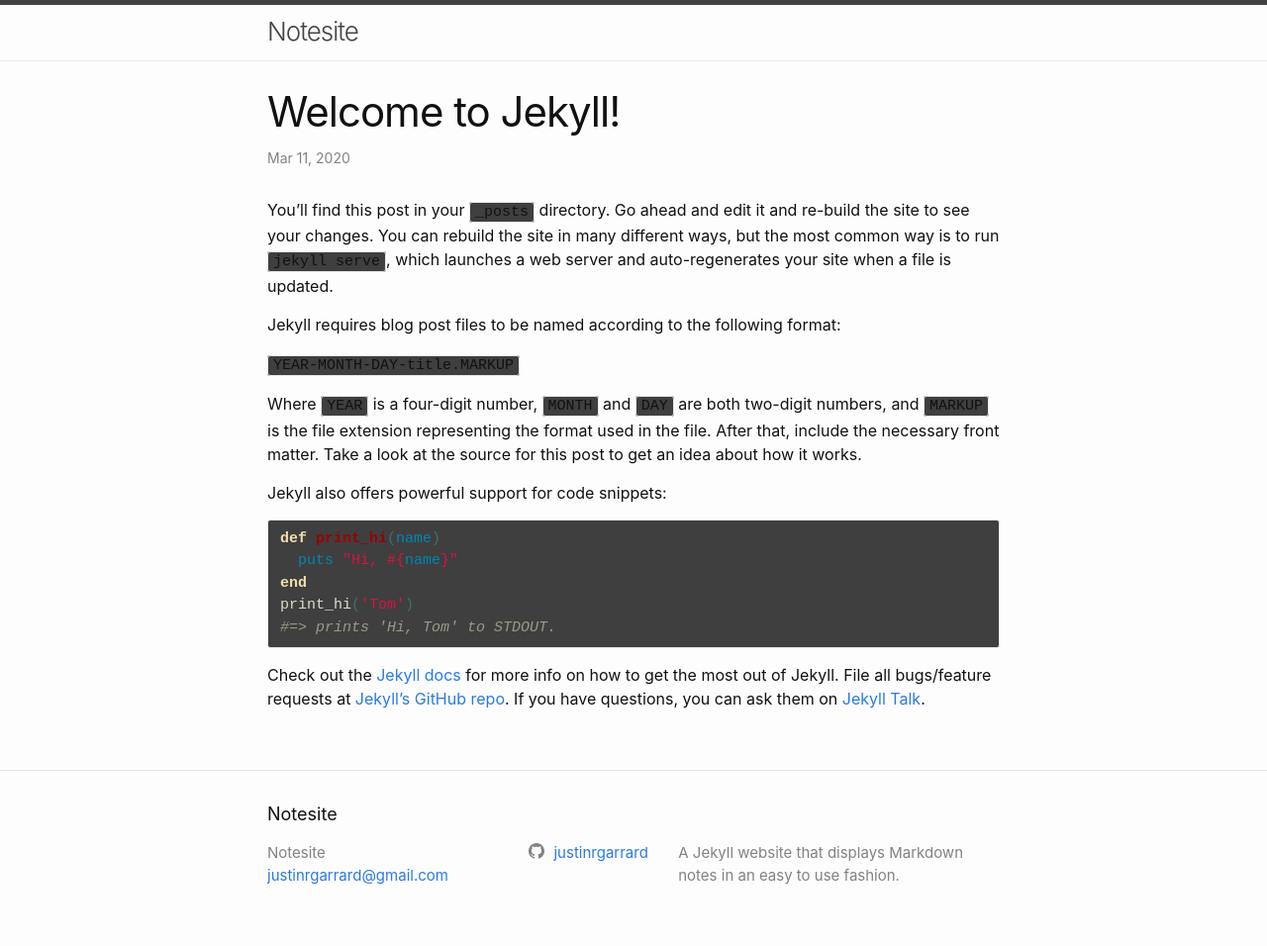
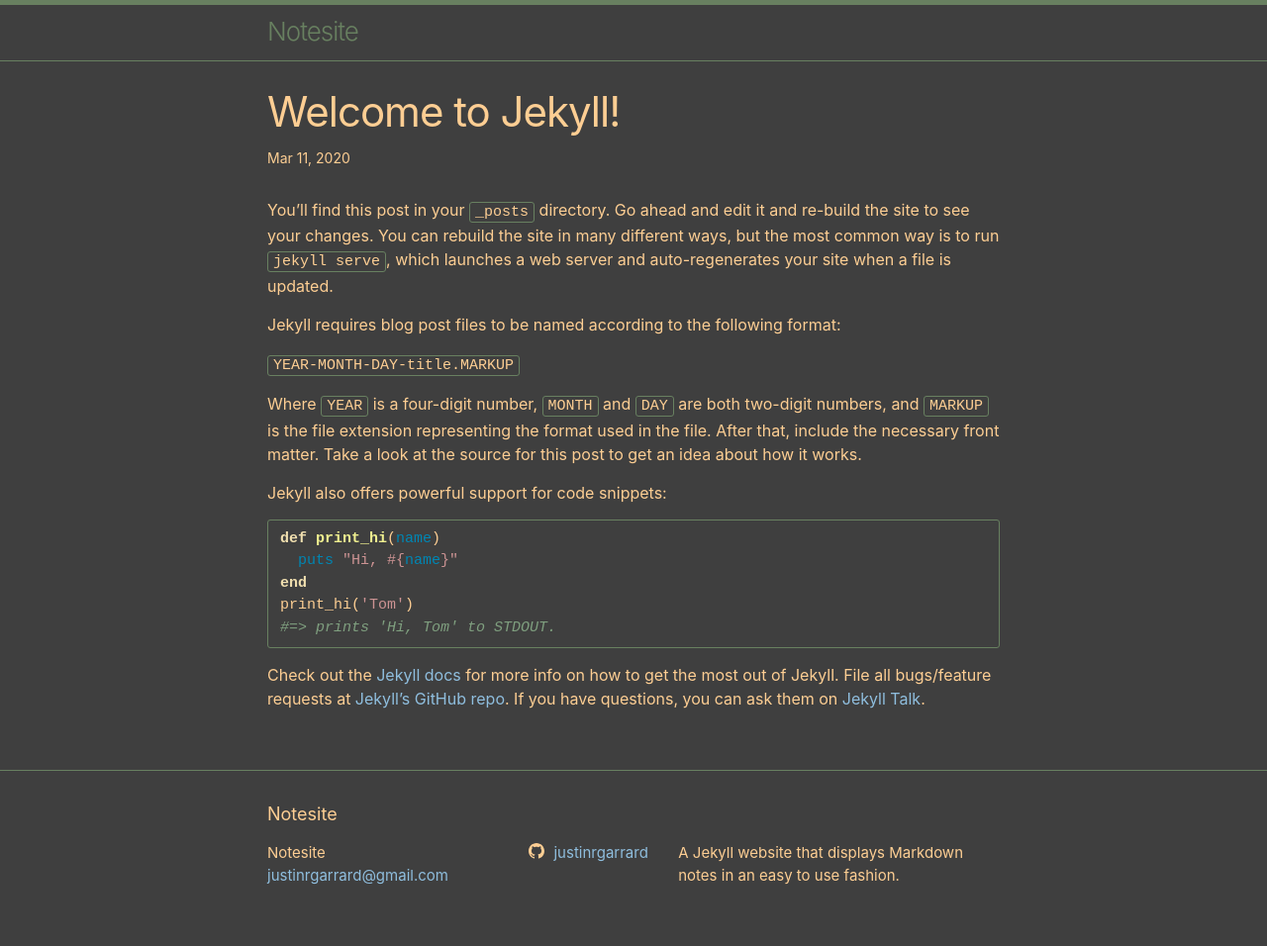
Before and after one commit to justinrgarrard/notesite, a Jekyll site: the page built from _posts/2020-03-11-welcome-to-jekyll.markdown, in a window 1280 px wide. Shown: the whole page at 99% size. Built offline with Jekyll 4.4.1, drawn with Linux system fonts in a browser that asks for light colours.

Commit message:
Implemented my own hacky version of Zenburn

```diff
--- a/_sass/minima.scss
+++ b/_sass/minima.scss
@@ -10,13 +10,13 @@ $base-line-height: 1.5 !default;
 
 $spacing-unit:     30px !default;
 
-$text-color:       #111 !default;
-$background-color: #fdfdfd !default;
-$brand-color:      #2a7ae2 !default;
+$text-color:       #fdce93 !default;
+$background-color: #3f3f3f !default;
+$brand-color:      #8fbede !default; //#2a7ae2
 
-$grey-color:       #828282 !default;
-$grey-color-light: lighten($grey-color, 40%) !default;
-$grey-color-dark:  darken($grey-color, 25%) !default;
+$grey-color:       #fdce93 !default; //#828282
+$grey-color-light: #688060 !default; //lighten($grey-color, 40%) !default;
+$grey-color-dark:  #688060 !default; // darken($grey-color, 25%) !default;
 
 $table-text-align: left !default;
 
--- a/_sass/minima/_base.scss
+++ b/_sass/minima/_base.scss
@@ -149,7 +149,7 @@ blockquote {
 pre,
 code {
   @include relative-font-size(0.9375);
-  border: 1px solid $grey-color-light;
+  border: 1px solid #688060; //$grey-color-light;
   border-radius: 3px;
   background-color: #3f3f3f;
 }
@@ -232,19 +232,19 @@ table {
   margin-bottom: $spacing-unit;
   width: 100%;
   text-align: $table-text-align;
-  color: lighten($text-color, 18%);
+  color: $text-color; //lighten($text-color, 18%);
   border-collapse: collapse;
   border: 1px solid $grey-color-light;
   tr {
     &:nth-child(even) {
-      background-color: lighten($grey-color-light, 6%);
+     //  background-color: lighten($grey-color-light, 6%);
     }
   }
   th, td {
     padding: ($spacing-unit / 3) ($spacing-unit / 2);
   }
   th {
-    background-color: lighten($grey-color-light, 3%);
+    background-color: #333333; //lighten($grey-color-light, 3%);
     border: 1px solid darken($grey-color-light, 4%);
     border-bottom-color: darken($grey-color-light, 12%);
   }
--- a/_sass/minima/_syntax-highlighting.scss
+++ b/_sass/minima/_syntax-highlighting.scss
@@ -2,70 +2,70 @@
  * Syntax highlighting styles
  */
 .highlight {
-  background: #fff;
+  background: #3f3f3f;
   @extend %vertical-rhythm;
 
   .highlighter-rouge & {
     background: #3f3f3f;
   }
 
-  .c     { color: #998; font-style: italic } // Comment
-  .err   { color: #a61717; background-color: #e3d2d2 } // Error
-  .k     { font-weight: bold } // Keyword
-  .o     { font-weight: bold } // Operator
-  .cm    { color: #998; font-style: italic } // Comment.Multiline
-  .cp    { color: #999; font-weight: bold } // Comment.Preproc
-  .c1    { color: #998; font-style: italic } // Comment.Single
-  .cs    { color: #999; font-weight: bold; font-style: italic } // Comment.Special
+  .c     { color: #7f9f7f; font-style: italic } // Comment
+  .err   { color: #80d4aa; background-color: #2f2f2f } // Error
+  .k     { color: #f0dfaf; font-weight: bold } // Keyword
+  .o     { color: #f0efd0; font-weight: bold } // Operator
+  .cm    { color: #7f9f7f; font-style: italic } // Comment.Multiline
+  .cp    { color: #7f9f7f; font-weight: bold } // Comment.Preproc
+  .c1    { color: #7f9f7f; font-style: italic } // Comment.Single
+  .cs    { color: #7f9f7f; font-weight: bold; font-style: italic } // Comment.Special
   .gd    { color: #000; background-color: #fdd } // Generic.Deleted
   .gd .x { color: #000; background-color: #faa } // Generic.Deleted.Specific
   .ge    { font-style: italic } // Generic.Emph
-  .gr    { color: #a00 } // Generic.Error
-  .gh    { color: #999 } // Generic.Heading
+  .gr    { color: #80d4aa } // Generic.Error
+  .gh    { color: #7f9f7f } // Generic.Heading
   .gi    { color: #000; background-color: #dfd } // Generic.Inserted
   .gi .x { color: #000; background-color: #afa } // Generic.Inserted.Specific
   .go    { color: #888 } // Generic.Output
   .gp    { color: #555 } // Generic.Prompt
   .gs    { font-weight: bold } // Generic.Strong
   .gu    { color: #aaa } // Generic.Subheading
-  .gt    { color: #a00 } // Generic.Traceback
+  .gt    { color: #80d4aa } // Generic.Traceback
   .kc    { font-weight: bold } // Keyword.Constant
   .kd    { font-weight: bold } // Keyword.Declaration
   .kp    { font-weight: bold } // Keyword.Pseudo
   .kr    { font-weight: bold } // Keyword.Reserved
-  .kt    { color: #458; font-weight: bold } // Keyword.Type
-  .m     { color: #099 } // Literal.Number
-  .s     { color: #d14 } // Literal.String
+  .kt    { color: #dfdfbf; font-weight: bold } // Keyword.Type
+  .m     { color: #8cd0d3 } // Literal.Number
+  .s     { color: #cc9393 } // Literal.String
   .na    { color: #008080 } // Name.Attribute
   .nb    { color: #0086B3 } // Name.Builtin
-  .nc    { color: #458; font-weight: bold } // Name.Class
+  .nc    { color: #dfdfbf; font-weight: bold } // Name.Class
   .no    { color: #008080 } // Name.Constant
   .ni    { color: #800080 } // Name.Entity
-  .ne    { color: #900; font-weight: bold } // Name.Exception
-  .nf    { color: #900; font-weight: bold } // Name.Function
+  .ne    { color: #c3bf9f; font-weight: bold } // Name.Exception
+  .nf    { color: #efef8f; font-weight: bold } // Name.Function
   .nn    { color: #555 } // Name.Namespace
-  .nt    { color: #000080 } // Name.Tag
+  .nt    { color: #e89393 } // Name.Tag
   .nv    { color: #008080 } // Name.Variable
   .ow    { font-weight: bold } // Operator.Word
   .w     { color: #bbb } // Text.Whitespace
-  .mf    { color: #099 } // Literal.Number.Float
-  .mh    { color: #099 } // Literal.Number.Hex
-  .mi    { color: #099 } // Literal.Number.Integer
-  .mo    { color: #099 } // Literal.Number.Oct
-  .sb    { color: #d14 } // Literal.String.Backtick
-  .sc    { color: #d14 } // Literal.String.Char
-  .sd    { color: #d14 } // Literal.String.Doc
-  .s2    { color: #d14 } // Literal.String.Double
-  .se    { color: #d14 } // Literal.String.Escape
-  .sh    { color: #d14 } // Literal.String.Heredoc
-  .si    { color: #d14 } // Literal.String.Interpol
-  .sx    { color: #d14 } // Literal.String.Other
+  .mf    { color: #8cd0d3 } // Literal.Number.Float
+  .mh    { color: #8cd0d3 } // Literal.Number.Hex
+  .mi    { color: #8cd0d3 } // Literal.Number.Integer
+  .mo    { color: #8cd0d3 } // Literal.Number.Oct
+  .sb    { color: #cc9393 } // Literal.String.Backtick
+  .sc    { color: #cc9393 } // Literal.String.Char
+  .sd    { color: #cc9393 } // Literal.String.Doc
+  .s2    { color: #cc9393 } // Literal.String.Double
+  .se    { color: #cc9393 } // Literal.String.Escape
+  .sh    { color: #cc9393 } // Literal.String.Heredoc
+  .si    { color: #cc9393 } // Literal.String.Interpol
+  .sx    { color: #cc9393 } // Literal.String.Other
   .sr    { color: #009926 } // Literal.String.Regex
-  .s1    { color: #d14 } // Literal.String.Single
+  .s1    { color: #cc9393 } // Literal.String.Single
   .ss    { color: #990073 } // Literal.String.Symbol
-  .bp    { color: #999 } // Name.Builtin.Pseudo
+  .bp    { color: #7f9f7f } // Name.Builtin.Pseudo
   .vc    { color: #008080 } // Name.Variable.Class
   .vg    { color: #008080 } // Name.Variable.Global
   .vi    { color: #008080 } // Name.Variable.Instance
-  .il    { color: #099 } // Literal.Number.Integer.Long
+  .il    { color: #8cd0d3 } // Literal.Number.Integer.Long
 }
--- a/assets/css/zenburn.css
+++ /dev/null
@@ -1,138 +0,0 @@
-.highlighter-rouge .highlight { background: #3f3f3f; }
-
-.highlight code, .highlight pre {
-    color:#fdce93;
-    background-color:#3f3f3f;
-    }
-
-    .highlight .hll {
-    background-color:#222;
-    }
-
-    .highlight .err {
-    color:#e37170;
-    background-color:#3d3535;
-    }
-
-    .highlight .k {
-    color:#f0dfaf;
-    }
-
-    .highlight .p {
-    color:#41706f;
-    }
-
-    .highlight .cs {
-    color:#cd0000;
-    font-weight:700;
-    }
-
-    .highlight .gd {
-    color:#cd0000;
-    }
-
-    .highlight .ge {
-    color:#ccc;
-    font-style:italic;
-    }
-
-    .highlight .gr {
-    color:red;
-    }
-
-    .highlight .go {
-    color:gray;
-    }
-
-    .highlight .gs {
-    color:#ccc;
-    font-weight:700;
-    }
-
-    .highlight .gu {
-    color:purple;
-    font-weight:700;
-    }
-
-    .highlight .gt {
-    color:#0040D0;
-    }
-
-    .highlight .kc {
-    color:#dca3a3;
-    }
-
-    .highlight .kd {
-    color:#ffff86;
-    }
-
-    .highlight .kn {
-    color:#dfaf8f;
-    font-weight:700;
-    }
-
-    .highlight .kp {
-    color:#cdcf99;
-    }
-
-    .highlight .kr {
-    color:#cdcd00;
-    }
-
-    .highlight .ni {
-    color:#c28182;
-    }
-
-    .highlight .ne {
-    color:#c3bf9f;
-    font-weight:700;
-    }
-
-    .highlight .nn {
-    color:#8fbede;
-    }
-
-    .highlight .vi {
-    color:#ffffc7;
-    }
-
-    .highlight .c,.preview-zenburn .highlight .g,.preview-zenburn .highlight .cm,.preview-zenburn .highlight .cp,.preview-zenburn .highlight .c1 {
-    color:#7f9f7f;
-    }
-
-    .highlight .l,.preview-zenburn .highlight .x,.preview-zenburn .highlight .no,.preview-zenburn .highlight .nd,.preview-zenburn .highlight .nl,.preview-zenburn .highlight .nx,.preview-zenburn .highlight .py,.preview-zenburn .highlight .w {
-    color:#ccc;
-    }
-
-    .highlight .n,.preview-zenburn .highlight .nv,.preview-zenburn .highlight .vg {
-    color:#dcdccc;
-    }
-
-    .highlight .o,.preview-zenburn .highlight .ow {
-    color:#f0efd0;
-    }
-
-    .highlight .gh,.preview-zenburn .highlight .gp {
-    color:#dcdccc;
-    font-weight:700;
-    }
-
-    .highlight .gi,.preview-zenburn .highlight .kt {
-    color:#00cd00;
-    }
-
-    .highlight .ld,.preview-zenburn .highlight .s,.preview-zenburn .highlight .sb,.preview-zenburn .highlight .sc,.preview-zenburn .highlight .sd,.preview-zenburn .highlight .s2,.preview-zenburn .highlight .se,.preview-zenburn .highlight .sh,.preview-zenburn .highlight .si,.preview-zenburn .highlight .sx,.preview-zenburn .highlight .sr,.preview-zenburn .highlight .s1,.preview-zenburn .highlight .ss {
-    color:#cc9393;
-    }
-
-    .highlight .m,.preview-zenburn .highlight .mf,.preview-zenburn .highlight .mh,.preview-zenburn .highlight .mi,.preview-zenburn .highlight .mo,.preview-zenburn .highlight .il {
-    color:#8cd0d3;
-    }
-
-    .highlight .na,.preview-zenburn .highlight .nt {
-    color:#9ac39f;
-    }
-
-    .highlight .nb,.preview-zenburn .highlight .nc,.preview-zenburn .highlight .nf,.preview-zenburn .highlight .bp,.preview-zenburn .highlight .vc {
-    color:#efef8f;
-    }
--- a/assets/main.scss
+++ b/assets/main.scss
@@ -2,5 +2,4 @@
 # Only the main Sass file needs front matter (the dashes are enough)
 ---
 
-@import "css/zenburn.css";
 @import "minima";
```
